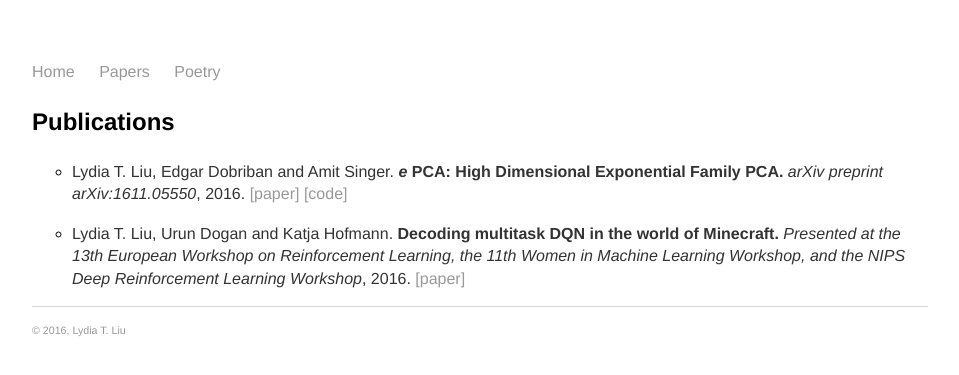
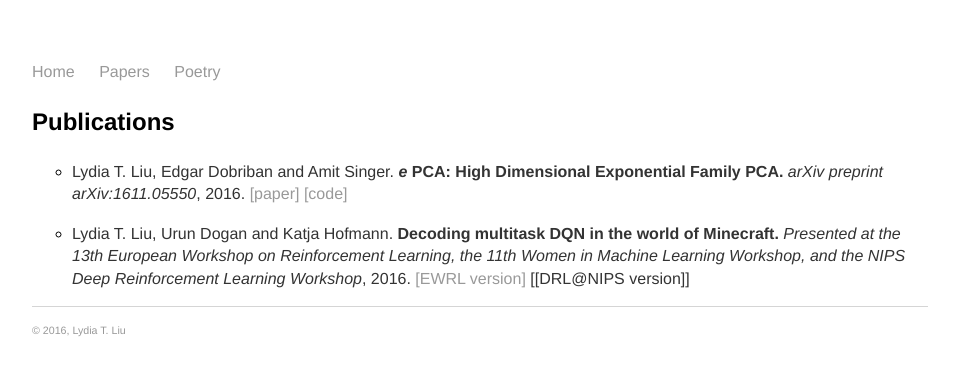
Before and after one commit to serenalwang/serenalwang.github.io, a Jekyll site: the page built from projects.md, in a window 1280 px wide. Shown: the top 375 px of the page, without its empty margins (160-1119 px from the left). Built offline with Jekyll 4.4.1, drawn with Linux system fonts in a browser that asks for light colours.

Commit message:
Update projects.md

```diff
--- a/projects.md
+++ b/projects.md
@@ -7,4 +7,4 @@
 
 * Lydia T. Liu, Edgar Dobriban and Amit Singer. ***e*** **PCA: High Dimensional Exponential Family PCA.** *arXiv preprint arXiv:1611.05550*, 2016. [[paper]](http://arxiv.org/abs/1611.05550) [[code]](http://github.com/lydiatliu/epca/)
 
-* Lydia T. Liu, Urun Dogan and Katja Hofmann. **Decoding multitask DQN in the world of Minecraft.** *Presented at the 13th European Workshop on Reinforcement Learning, the 11th Women in Machine Learning Workshop, and the NIPS Deep Reinforcement Learning Workshop*, 2016. [[paper]](http://ewrl.files.wordpress.com/2016/11/ewrl13-2016-submission-29.pdf)
+* Lydia T. Liu, Urun Dogan and Katja Hofmann. **Decoding multitask DQN in the world of Minecraft.** *Presented at the 13th European Workshop on Reinforcement Learning, the 11th Women in Machine Learning Workshop, and the NIPS Deep Reinforcement Learning Workshop*, 2016. [[EWRL version]](http://ewrl.files.wordpress.com/2016/11/ewrl13-2016-submission-29.pdf) [[DRL@NIPS version]]
```
